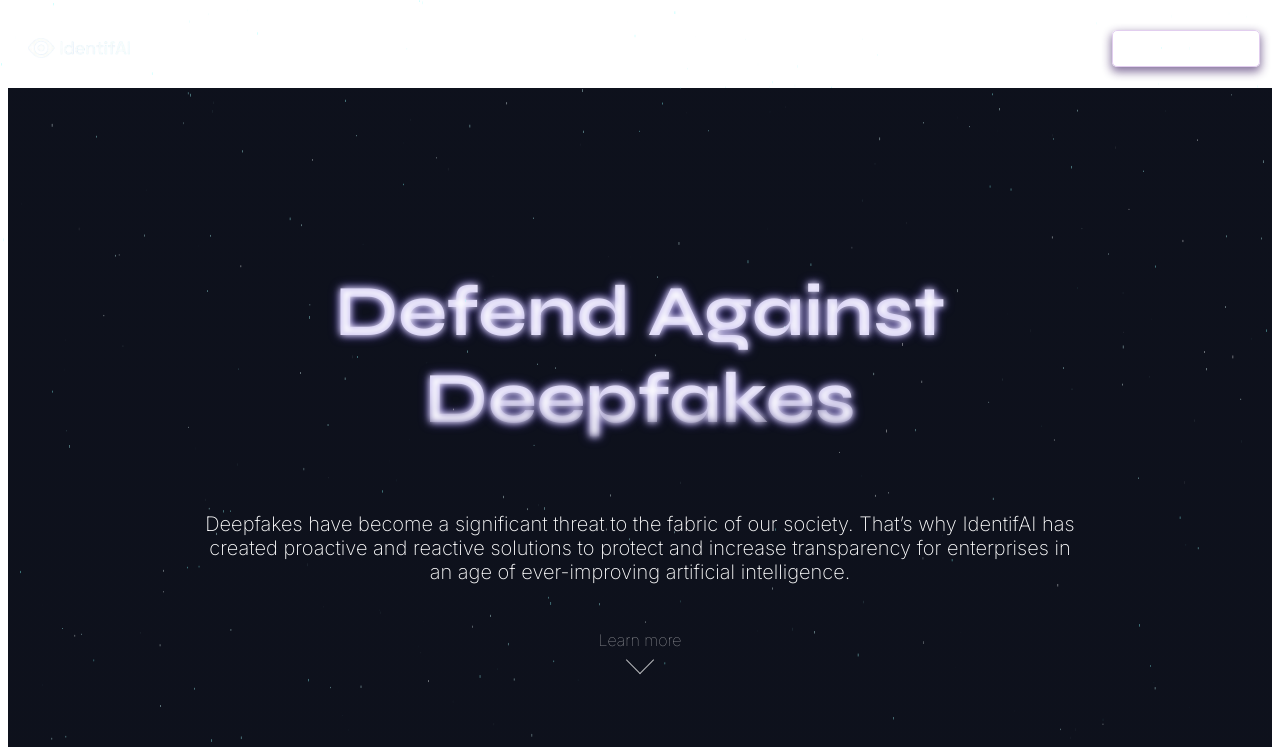
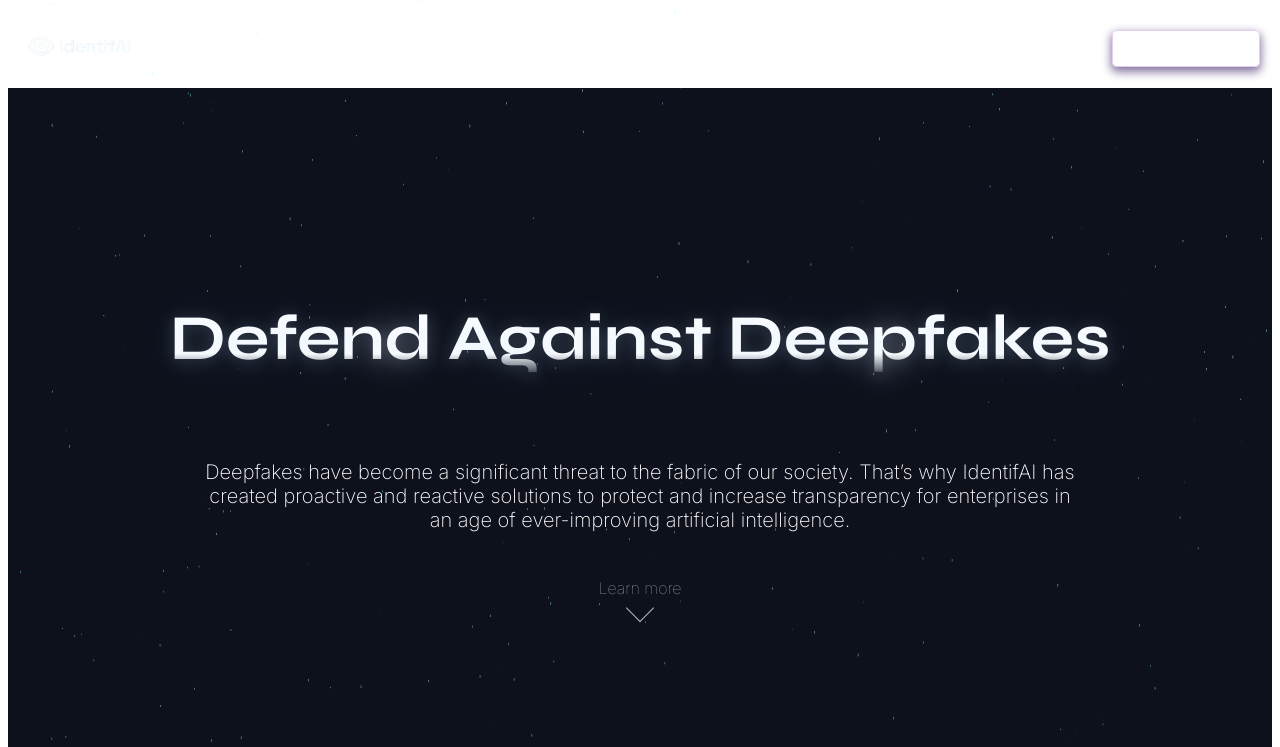
Before and after one commit to izzyhandkammer/IdentifAI-landingpage, a SvelteKit app: page / in a window 1280 px wide. Shown: the top 747 px of the page. Built offline with nearby package versions, Linux system fonts and the light colour scheme.

Commit message:
fixing title animation

```diff
--- a/src/routes/+layout.svelte
+++ b/src/routes/+layout.svelte
@@ -6,7 +6,7 @@
 
 <header>
 	<div class="header-left">
-		<h1><img src={logo} alt="logo" /></h1>
+		<h1><a href="https://www.landing.identifai.info/"><img src={logo} alt="logo"/></a></h1>
 	</div>
 	<div class="header-right">
 		<a href="https://identifai.substack.com/" target="_blank"> Blog </a>
--- a/src/routes/+page.svelte
+++ b/src/routes/+page.svelte
@@ -1,21 +1,21 @@
 <script>
-	import { onMount, onDestroy } from 'svelte';
-	let apps = '/apps.png';
-	let favicon = '/eyecon.png';
-	let mobile = '/mobile.png';
-	let meetingAdd = '/meeting-add.png';
-	let pVann = '/pvann.jpeg';
-	let jMarciano = '/jmarciano.jpeg';
+  import { onMount, onDestroy } from "svelte";
+  let apps = "/apps.png";
+  let favicon = "/eyecon.png";
+  let mobile = "/mobile.png";
+  let meetingAdd = "/meeting-add.png";
+  let pVann = "/pvann.jpeg";
+  let jMarciano = "/jmarciano.jpeg";
 
   let cards;
   function handleMouseMove(e) {
-		for (const card of cards.getElementsByClassName('card')) {
+    for (const card of cards.getElementsByClassName("card")) {
       const rect = card.getBoundingClientRect(),
         x = e.clientX - rect.left,
         y = e.clientY - rect.top;
 
-			card.style.setProperty('--mouse-x', `${x}px`);
-			card.style.setProperty('--mouse-y', `${y}px`);
+      card.style.setProperty("--mouse-x", `${x}px`);
+      card.style.setProperty("--mouse-y", `${y}px`);
     }
   }
 
@@ -62,7 +62,7 @@
     }
 
     draw() {
-            ctx.fillStyle = `rgba(${255 - (Math.random() * 255/2)}, 255, 255, ${this.opacity})`;
+      ctx.fillStyle = `rgba(${255 - (Math.random() * 255) / 2}, 255, 255, ${this.opacity})`;
       ctx.fillRect(this.x, this.y, 0.4, Math.random() * 2 + 1);
     }
   }
@@ -76,7 +76,7 @@
 
   function animate() {
     ctx.clearRect(0, 0, canvas.width, canvas.height);
-        particles.forEach(particle => {
+    particles.forEach((particle) => {
       particle.update();
       particle.draw();
     });
@@ -88,7 +88,7 @@
   }
 
   function onResize() {
-        if (typeof window !== 'undefined') {
+    if (typeof window !== "undefined") {
       canvas.width = window.innerWidth;
       canvas.height = window.innerHeight;
       particleCount = calculateParticleCount() * 2;
@@ -97,36 +97,40 @@
   }
 
   onMount(() => {
-        if (typeof window !== 'undefined') {
-            ctx = canvas.getContext('2d');
+    if (typeof window !== "undefined") {
+      ctx = canvas.getContext("2d");
       canvas.width = window.innerWidth;
       canvas.height = window.innerHeight;
       particleCount = calculateParticleCount() * 2;
       initParticles();
       animate();
-            window.addEventListener('resize', onResize);
+      window.addEventListener("resize", onResize);
     }
   });
 
   onDestroy(() => {
-        if (typeof window !== 'undefined') {
-            window.removeEventListener('resize', onResize);
+    if (typeof window !== "undefined") {
+      window.removeEventListener("resize", onResize);
     }
   });
 </script>
 
-<body>
 <head>
   <title>IdentifAI</title>
   <link rel="icon" type="image/x-icon" src={favicon} />
 </head>
+<body>
   <canvas bind:this={canvas} id="particleCanvas"></canvas>
   <div class="content" id="content">
-			<h1 class="title-card">Defend Against Deepfakes</h1>
+    <div class="heroT">
+      <h1>Defend Against Deepfakes</h1>
+      <h1>Defend Against Deepfakes</h1>
+    </div>
     <h2 class="info-card">
-				Deepfakes have become a significant threat to the fabric of our society. That’s
-				why IdentifAI has created proactive and reactive solutions to protect and increase
-				transparency for enterprises in an age of ever-improving artificial intelligence.
+      Deepfakes have become a significant threat to the fabric of our society.
+      That’s why IdentifAI has created proactive and reactive solutions to
+      protect and increase transparency for enterprises in an age of
+      ever-improving artificial intelligence.
     </h2>
     <div class="learn-more">
       <a href="#cards">
@@ -134,7 +138,12 @@
         <div class="arrow"></div>
       </a>
     </div>
-		<div id="cards" bind:this={cards} on:mousemove={handleMouseMove} role="presentation">
+    <div
+      id="cards"
+      bind:this={cards}
+      on:mousemove={handleMouseMove}
+      role="presentation"
+    >
       <div class="card ui-demo">
         <div class="card-content">
           <div class="card-image-ui-demo"></div>
@@ -149,10 +158,11 @@
         <div class="rhetorical">
           <h2>Who has acess to your photos and videos?</h2>
           <p>
-						To safeguard yourself from the risks of deepfakes, adopting a proactive stance is key.
-						At IdentifAI, we've engineered a cutting-edge solution designed to actively protect and
-						monitor the images you share online, ensuring your digital persona is secure from misuse
-						and manipulation.
+            To safeguard yourself from the risks of deepfakes, adopting a
+            proactive stance is key. At IdentifAI, we've engineered a
+            cutting-edge solution designed to actively protect and monitor the
+            images you share online, ensuring your digital persona is secure
+            from misuse and manipulation.
           </p>
         </div>
         <div class="solution">
@@ -169,7 +179,10 @@
             <div class="card-info">
               <div class="card-info-title">
                 <h3>Connect your apps</h3>
-								<h4>Compatible with the most widely used video conferencing services</h4>
+                <h4>
+                  Compatible with the most widely used video conferencing
+                  services
+                </h4>
               </div>
             </div>
           </div>
@@ -217,7 +230,10 @@
           <div class="card-info-wrapper-profile-creation">
             <div class="card-info">
               <div class="card-info-title">
-								<h3>Create profiles for your employees, business associates, and more</h3>
+                <h3>
+                  Create profiles for your employees, business associates, and
+                  more
+                </h3>
               </div>
             </div>
           </div>
@@ -227,27 +243,30 @@
     <div class="solution"><h3>Our Team</h3></div>
     <div class="team">
       <div class="member">
-				<img src={pVann} alt="pVann"/>
+        <img src={pVann} alt="pVann" />
         <h3>Paul Vann: Co-Founder</h3>
-				<p>Paul is a seasoned cybersecurity professional, with experience across numerous emerging
-					markets in the field. He has worked at a wide array of cybersecurity and software development
-					startups, helping to ensure a more secure future for all. Paul additionally is passionate
-					about emerging technologies in the space and was recognized as a Top rated Speaker at the
-					RSA Conference in 2023.</p>
+        <p>
+          Paul is a seasoned cybersecurity professional, with experience across
+          numerous emerging markets in the field. He has worked at a wide array
+          of cybersecurity and software development startups, helping to ensure
+          a more secure future for all. Paul additionally is passionate about
+          emerging technologies in the space and was recognized as a Top rated
+          Speaker at the RSA Conference in 2023.
+        </p>
       </div>
       <div class="member">
-				<img src={jMarciano} alt="jMarciano"/>
+        <img src={jMarciano} alt="jMarciano" />
         <h3>Justin Marciano: Co-Founder</h3>
-				<p>Justin is the Co-Founder and CEO of IdentifAI. Studying economics
-					with a concentration in finance at the University of Virginia, he
-					has navigated his way through the venture capital, blockchain, and
-					payment sectors, aligning his career path with his enthusiasm for
-					emerging technologies. Justin currently works in product management
-					and has previously worked at Stepstone Group as a VC & Growth
-					Analyst.</p>
+        <p>
+          Justin is the Co-Founder and CEO of IdentifAI. Studying economics with
+          a concentration in finance at the University of Virginia, he has
+          navigated his way through the venture capital, blockchain, and payment
+          sectors, aligning his career path with his enthusiasm for emerging
+          technologies. Justin currently works in product management and has
+          previously worked at Stepstone Group as a VC & Growth Analyst.
+        </p>
       </div>
     </div>
-
   </div>
 </body>
 
@@ -279,61 +298,111 @@
     justify-content: center;
     align-items: center;
     align-content: center;
-		font-family:
-			'Syne', 'Inter';
-		background: #05060f linear-gradient(0deg,rgba(216,236,248,.06),rgba(152,192,239,.06));
+    font-family: "Syne", "Inter";
+    background: #05060f
+      linear-gradient(
+        0deg,
+        rgba(216, 236, 248, 0.06),
+        rgba(152, 192, 239, 0.06)
+      );
     background-size: 400% 400%;
     z-index: -1;
     margin: 0%;
   }
 
-	h1 {
-		font-family: 'Syne';
-		color: white;
-		font-weight: 800;
-		animation-name: glow;
-		animation-duration: 3s;
-		animation-iteration-count: infinite;
-		animation-direction: alternate;
+  .heroT {
+    height: 20em;
+    padding-top: 2em;
+    opacity: 0;
+    animation: load 2s ease-in-out 0.6s forwards;
+  }
+  @keyframes load {
+    0% {
+      opacity: 0;
+    }
+    100% {
+      opacity: 1;
+    }
+  }
+  .heroT > h1 {
+    position: absolute;
+    left: 0;
+    right: 0;
+    margin: auto;
+    width: fit-content;
+
+    font-size: 4em;
+    font-weight: 600;
+    color: #9dc3f7;
+    background: radial-gradient(
+        2em 2em at 50% 50%,
+        transparent calc(var(--p) - 2em),
+        #fff calc(var(--p) - 1em),
+        #fff calc(var(--p) - 0.4em),
+        transparent var(--p)
+      ),
+      linear-gradient(0deg, #bad1f1 30%, #9dc3f7 100%);
+    background-clip: text;
+    -webkit-background-clip: text;
+    -webkit-text-fill-color: transparent;
+    text-shadow: 0 2px 16px rgba(174, 207, 242, 0.24);
+
+    --p: 0%;
+    transition: --p 3s linear;
+
+    animation: pulse 10s linear 1.2s infinite;
+  }
+  .heroT h1:nth-child(2) {
+    background: radial-gradient(
+      2em 2em at 50% 50%,
+      transparent calc(var(--p) - 2em),
+      transparent calc(var(--p) - 1em),
+      #fff calc(var(--p) - 1em),
+      #fff calc(var(--p) - 0.4em),
+      transparent calc(var(--p) - 0.4em),
+      transparent var(--p)
+    );
+    background-clip: text;
+    -webkit-background-clip: text;
+    -webkit-text-fill-color: transparent;
+    filter: blur(16px) opacity(0.4);
+  }
+  @keyframes pulse {
+    0% {
+      --p: 0%;
+    }
+    50% {
+      --p: 300%;
+    }
+    100% {
+      --p: 300%;
+    }
+  }
+  @property --p {
+    syntax: "<percentage>";
+    inherits: false;
+    initial-value: 0%;
   }
 
-
-@keyframes spotlight-animation {
-    0% {
-        transform: scale(0.8);
-        opacity: 0;
-    }
-    50% {
-        transform: scale(2);
-        opacity: 1;
-    }
-    100% {
-        transform: scale(3);
-        opacity: 0;
-    }
-}
   h2 {
-		font-family: 'Inter';
+    font-family: "Inter";
     color: white;
     font-weight: 100;
-
   }
   h3 {
-		font-family: 'Syne';
+    font-family: "Syne";
     color: white;
     font-weight: 700;
-
   }
   h4 {
-		font-family: 'Inter';
+    font-family: "Inter";
     color: rgb(240, 240, 240);
     font-weight: 400;
   }
-	p{
-		font-family: 'Inter';
+  p {
+    font-family: "Inter";
     color: rgb(240, 240, 240);
     font-weight: 100;
-
   }
 
   /* -- ↓ ↓ ↓ background gradient effect ↓ ↓ ↓ -- */
@@ -361,8 +430,12 @@
     left: 0;
   }
   @keyframes load {
-		0% { opacity: 0;}
-		100% { opacity: 1;}
+    0% {
+      opacity: 0;
+    }
+    100% {
+      opacity: 1;
+    }
   }
   /*to change grid opacity: adjust alpha value in rbg(-, -, -, alpha) */
 
@@ -489,19 +562,13 @@
     transform: translateY(10px) rotate(45deg);
   }
 
-	.title-card {
-		color: white;
-		margin-bottom: 50px;
-		font-size: 72px;
-		font-weight: 800;
-		width: 70%;
-		text-align: center;
-	}
-
-
   .content h1 {
     margin-top: 180px;
-		background: linear-gradient(180deg, white 70%, transparent); /* adjust colors as needed */
+    background: linear-gradient(
+      180deg,
+      white 70%,
+      transparent
+    ); /* adjust colors as needed */
     background-clip: text;
     color: transparent;
     font-weight: 700;
@@ -521,7 +588,7 @@
   }
 
   .info-card {
-		font-family: 'Inter';
+    font-family: "Inter";
     font-weight: 200;
     color: white;
     font-size: 20px;
@@ -530,9 +597,6 @@
     width: 70%;
     text-align: center;
   }
-
-
-
 
   /* -- ↓ ↓ ↓ card effects ↓ ↓ ↓ -- */
 
@@ -627,7 +691,7 @@
   .card::before,
   .card::after {
     border-radius: inherit;
-		content: '';
+    content: "";
     height: 100%;
     left: 0px;
     opacity: 0;
@@ -806,7 +870,8 @@
     overflow: hidden;
     width: 250px;
     border-radius: 8px;
-		box-shadow: rgba(62, 63, 168, 0.3) 0px 10px 30px 8px,
+    box-shadow:
+      rgba(62, 63, 168, 0.3) 0px 10px 30px 8px,
       rgba(62, 63, 168, 0.4) 0px 0px 0px 2px;
     margin: 10%;
     opacity: 0.8;
```
Lines whose indentation alone changed are shown as unchanged.
